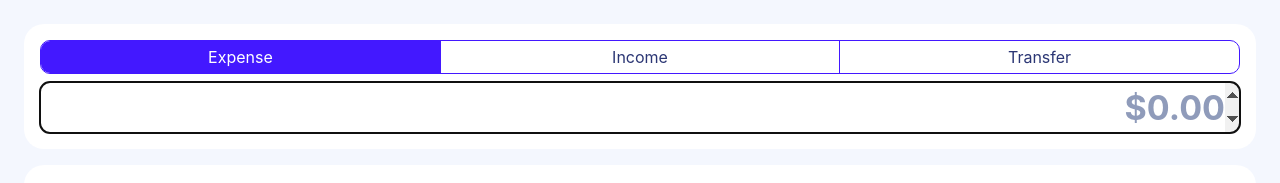
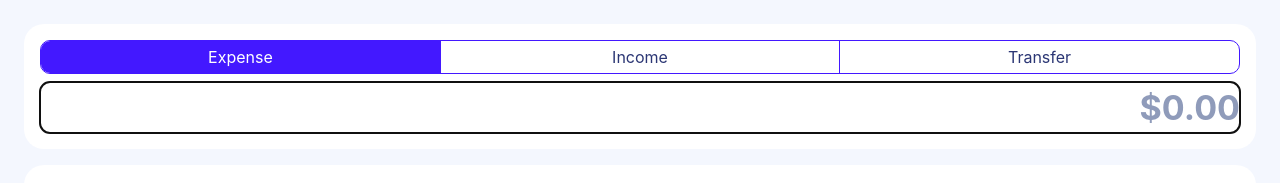
Before and after one commit to HugoLiconV/budget-dashboard, a React (Create React App) app: page /create-record in a window 1280 px wide. Shown: the top 183 px of the page. Built offline with nearby package versions, Linux system fonts and the light colour scheme; no server answers.

Commit message:
fix bug with decimal values

```diff
--- a/src/pages/create-record/index.tsx
+++ b/src/pages/create-record/index.tsx
@@ -184,7 +184,6 @@ const CreateRecord = () => {
             id="amount"
             name="amount"
             placeholder="$0.00"
-            type="number"
             ref={amountInputRef}
             step="any"
             inputMode="decimal"
```
